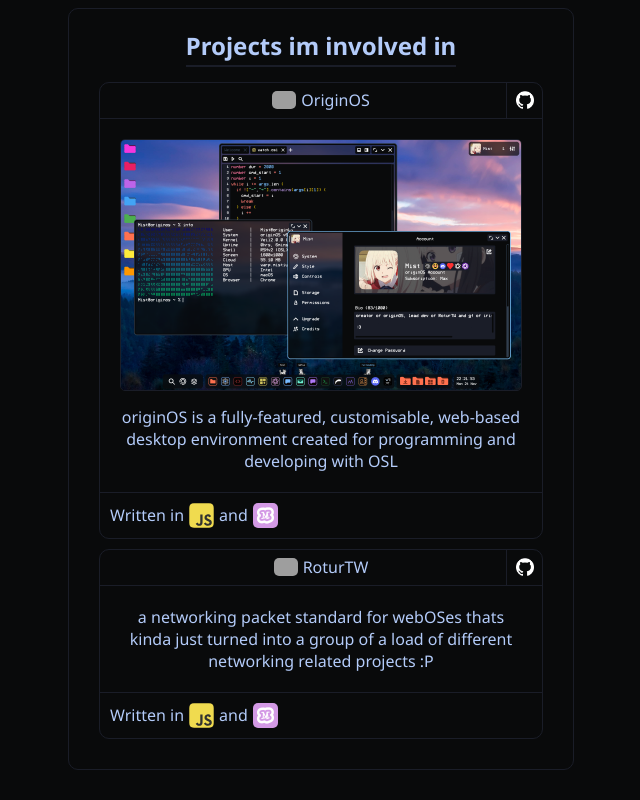
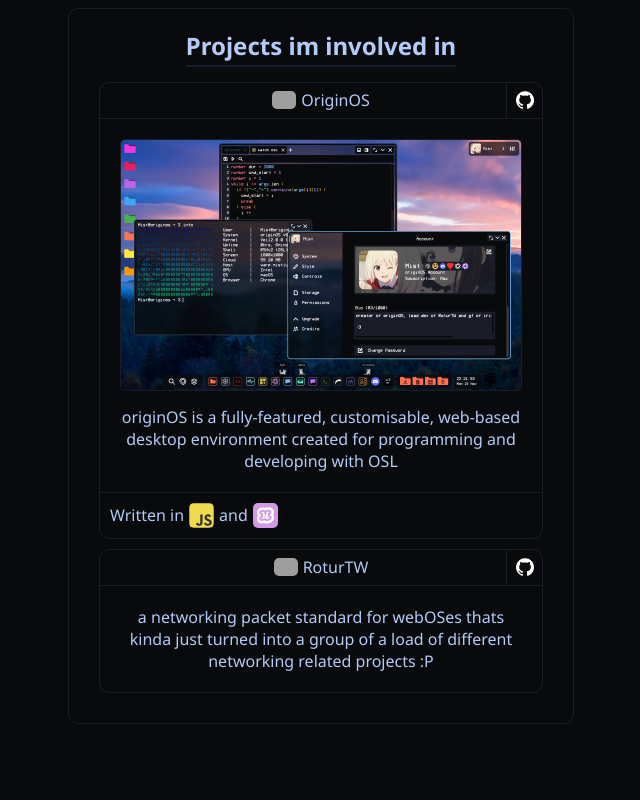
Before and after one commit to flufi-website/main, a website built with Vite: page index.html in a window 1280 px wide. Shown: the part 2728-3528 px from the top of the page, without its empty margins (319-959 px from the left). After the commit the page ends 3482 px from the top, so only its background shows below. Built offline with nearby package versions, Linux system fonts and the light colour scheme; grey boxes are pictures that could not be loaded.

Commit message:
fix dumb

```diff
--- a/index.html
+++ b/index.html
@@ -213,12 +213,6 @@
                   a networking packet standard for webOSes thats kinda just turned into a group of a load of different networking related projects :P
                 </p>
               </div>
-              <footer>
-                Written in
-                <img src="static/js.svg" title="Javascript">
-                and
-                <img src="static/mw.png" title="Mistwarp">
-              </footer>
             </div>
           </div>
         </section>
```
